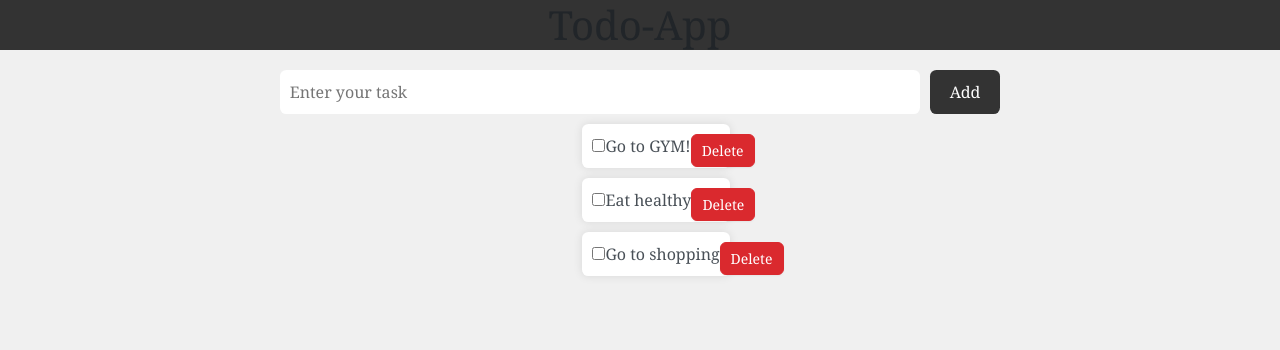
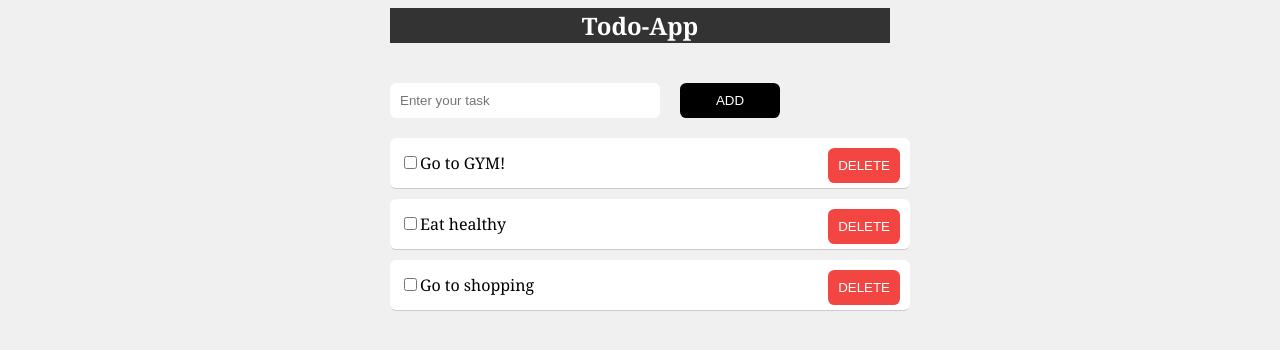
Before and after one commit to romiyadangol/Todo-App, a React (Vite) app: page / in a window 1280 px wide. Shown: the top 350 px of the page. Built offline with nearby package versions, Linux system fonts and the light colour scheme.

Commit message:
Updated css

```diff
--- a/index.html
+++ b/index.html
@@ -4,7 +4,7 @@
     <meta charset="UTF-8" />
     <link rel="icon" type="image/svg+xml" href="/vite.svg" />
     <meta name="viewport" content="width=device-width, initial-scale=1.0" />
-    <link href="https://cdn.jsdelivr.net/npm/bootswatch@5.3.3/dist/zephyr/bootstrap.min.css" rel="stylesheet">
+    <!-- <link href="https://cdn.jsdelivr.net/npm/bootswatch@5.3.3/dist/zephyr/bootstrap.min.css" rel="stylesheet"> -->
     <title>Todo-App</title>
   </head>
   <body>
--- a/src/App.css
+++ b/src/App.css
@@ -13,49 +13,62 @@ body{
 .header h1{
     margin: 0;
 }
-.input-wrapper{
-    display: flex;
-    align-items: center;
-    justify-content: center;
-}
-.input-wrapper input{
+.input-text {
     display: inline;
-    width:50%;
-    padding: 10px;
-    font-size: 16px;
+    margin: 0;
     border: none;
     border-radius: 0.4rem;
-    margin: 0;
+    padding: 10px;
+    width: 50%;
 }
-.input-wrapper button{
-    display: inline;
-    padding: 10px 20px;
-    font-size: 16px;
+.add-btn {
+    color: #fff !important;
+    text-transform: uppercase;
+    text-decoration: none;
+    background: black;
+    margin: 20px;
+    padding: 10px;
+    border-radius: 0.4rem;
+    display: inline-block;
     border: none;
+    width: 100px;
+
+}
+.list-wrapper ul li button {
+    position: absolute;
+    right: 0%;
+    background: #f34541;
+    color: #fff !important;
+    text-transform: uppercase;
+    text-decoration: none;
+    margin-left: 10px;
+    margin-right: 10px;
+    padding: 10px;
     border-radius: 0.4rem;
-    background-color: #333;
-    color: #fff;
-    margin-left: 10px;
+    display: inline-block;
+    border: none;
 }
-.input-wrapper button:hover{
-    background-color: #555;
+ul {
+    margin: 0px;
+    padding: 0px;
 }
-.list-wrapper{
-    display: flex;
-    align-items: center;
-    justify-content: center;
+.list-wrapper ul li {
+    display: block;
+    width: 100%;
+    text-decoration: none;
+    color: #000000;
+    background-color: #ffffff;
+    line-height: 30px;
+    border-bottom-style: solid;
+    border-bottom-width: 1px;
+    border-bottom-color: #cccccc;
+    padding: 10px;
+    position: relative;
+    margin-bottom: 10px;
+    border-radius: 0.4rem;
 }
-.list-wrapper li button{
-    position: absolute;
-    /* right: 10px; */
-    padding: 5px 10px;
+div{
+        color: #fff;
+        max-width: 500px;
+        margin: auto;
 }
-.list-wrapper ul li{
-    list-style: none;
-    background-color: #fff;
-    padding: 10px;
-    margin: 10px;
-    border-radius: 0.4rem;
-    box-shadow: 0 0 10px rgba(0,0,0,0.1);
-    position: relative;
-}
--- a/src/App.jsx
+++ b/src/App.jsx
@@ -17,14 +17,14 @@ class App extends React.Component{
         </section>
 
         <section className='input-wrapper'>
-          <input type="text" placeholder='Enter your task' value={this.state.input} onChange={(e)=>{
+          <input type="text" className='input-text' placeholder='Enter your task' value={this.state.input} onChange={(e)=>{
               this.setState({
                 input : e.target.value,
               })
 
             }
           }/>
-          <button onClick={()=>{
+          <button className='add-btn' onClick={()=>{
             this.setState({
               /**
                * ["Go to GYM!", "Eat healthy", "Go to shopping"]
```
